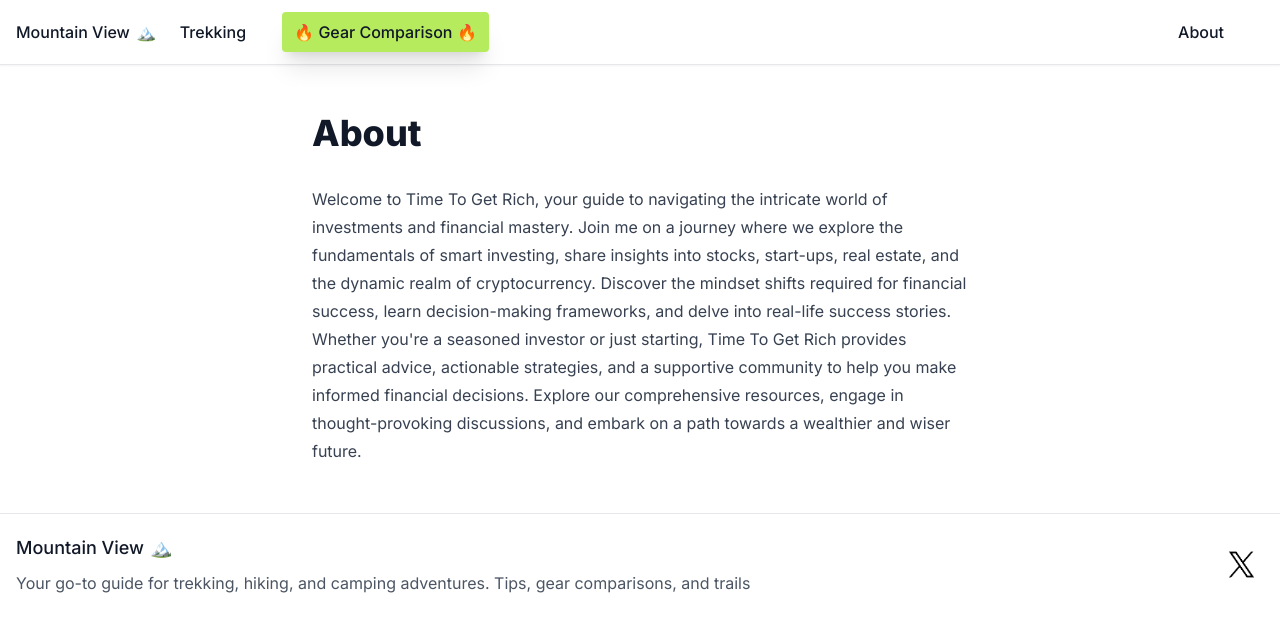
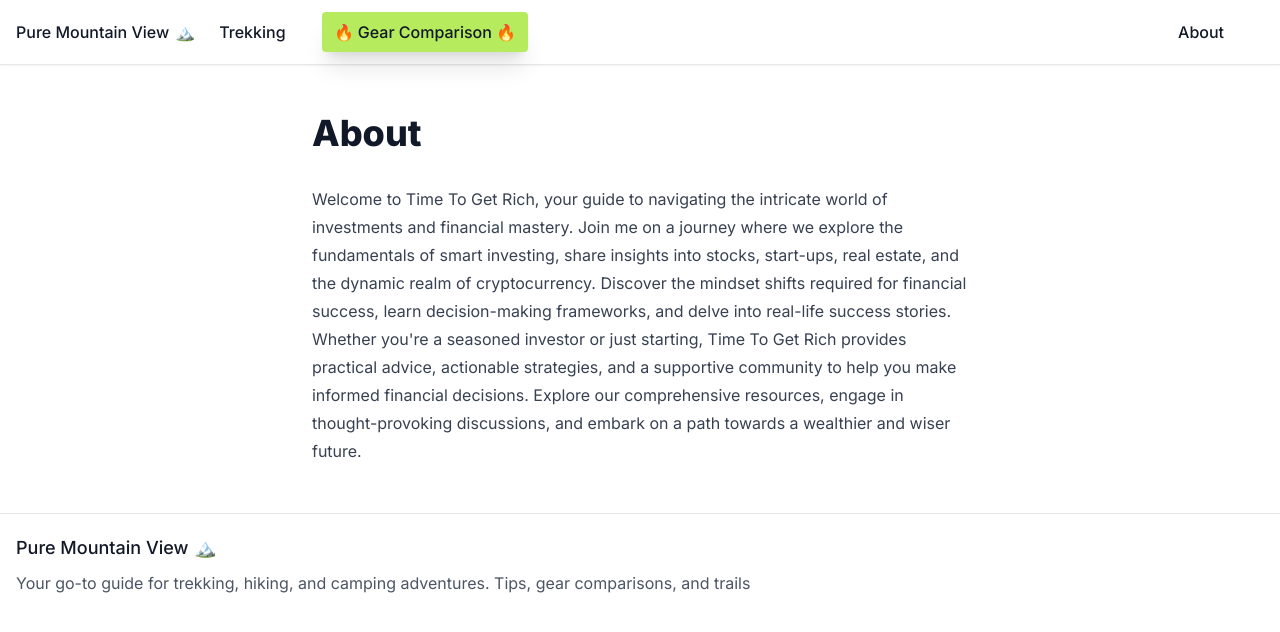
Before and after one commit to 6LACK-N1NJA/outdoor, a Next.js app: page /about in a window 1280 px wide. Shown: the top 632 px of the page. Built offline with nearby package versions, Linux system fonts and the light colour scheme.

Commit message:
env updated

```diff
--- a/app/layout.jsx
+++ b/app/layout.jsx
@@ -41,7 +41,7 @@ const inter = Inter({
 export default function RootLayout({ children }) {
   return (
     <html className="h-full scroll-smooth" lang="en" dir="ltr">
-      {/*<Script
+      <Script
         strategy="lazyOnload"
         src={`https://www.googletagmanager.com/gtag/js?id=${process.env.PUB_GA}`}
       />
@@ -54,7 +54,7 @@ export default function RootLayout({ children }) {
           page_path: window.location.pathname,
           });
         `}
-        </Script>*/}
+        </Script>
       <link rel="icon" href="/favicon.ico" media="(prefers-color-scheme: light)" />
       {/* <link rel="icon" href="/favicon-dark.ico" media="(prefers-color-scheme: dark)" /> */}
       <body className={`${inter.variable} font-sans antialiased`}>
--- a/app/robots.js
+++ b/app/robots.js
@@ -5,6 +5,6 @@ export default function robots() {
       allow: '/',
       //disallow: ['/components/', '/blogs/'],
     },
-    sitemap: 'https://timetogetrich.online/sitemap.xml',
+    sitemap: `${process.env.CANONICAL_URL}/sitemap.xml`,
   }
 }
--- a/app/sitemap.js
+++ b/app/sitemap.js
@@ -2,7 +2,7 @@ import headerMenuLinks from 'src/constants/headerMenuLinks'
 import { getAllPostsForSitemap } from './api/strapiCalls'
 
 export default async function sitemap() {
-  const URL = 'https://timetogetrich.online'
+  const URL = process.env.CANONICAL_URL;
   const categories = headerMenuLinks.map(({ href }) => ({
     url: `${URL}${href}`,
     lastModified: new Date(),
--- a/src/components/Footer.jsx
+++ b/src/components/Footer.jsx
@@ -28,11 +28,11 @@ export default function Footer() {
               </p>
             </div>
           </div>
-          <div>
+          {/* <div>
             <Link href="https://twitter.com/timetogetrich_" target="_blank">
               <Image src="/x-logo.jpg" width={45} height={45} alt="The X logo" title="The X logo" />
             </Link>
-          </div>
+          </div> */}
         </div>
       </Container>
     </footer>
--- a/src/constants/siteName.js
+++ b/src/constants/siteName.js
@@ -1,2 +1,2 @@
-const SITE_NAME = 'Mountain View';
+const SITE_NAME = 'Pure Mountain View';
 export default SITE_NAME;
```
Also changed, not shown: 1 other file (tests, documents, lock files or other folders).
